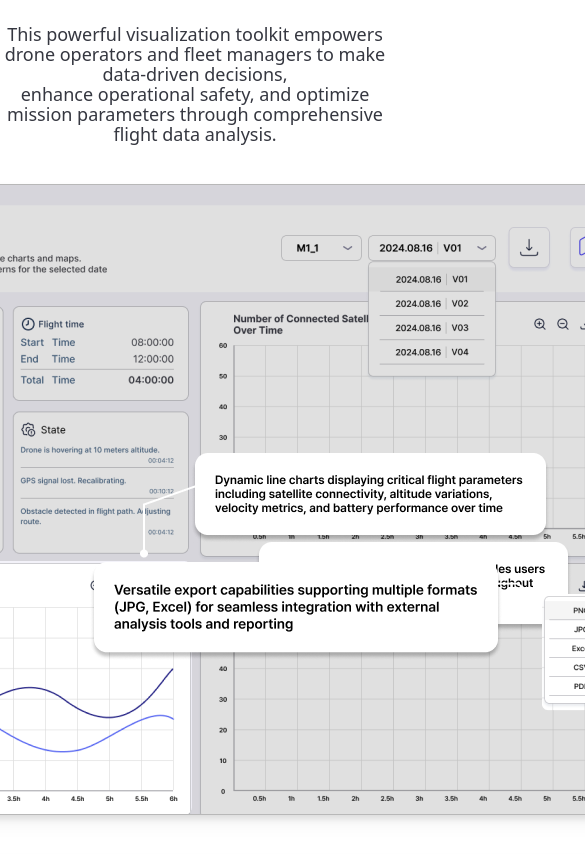
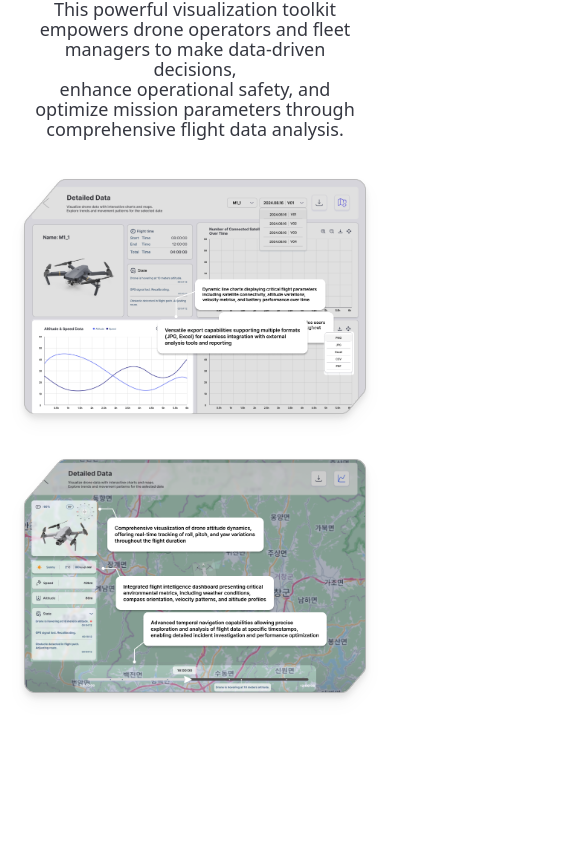
Before and after one commit to ormcamp-fe-3rd/drone-go, a React (Vite) app in the folder frontend/: page /introduce in a window 390 px wide. Shown: the part 1060-1914 px from the top of the page, 585 px wide, since content can reach past the window. Built offline with nearby package versions, Linux system fonts and the light colour scheme.

Commit message:
design: 반응형 적용

```diff
--- a/frontend/src/components/introduce/FunctionSection.tsx
+++ b/frontend/src/components/introduce/FunctionSection.tsx
@@ -10,7 +10,7 @@ export default function FunctionSection(){
       </div>
       {/* TODO: scroll effect 추가 */}
       {/* chart 기능 소개 */}
-      <div className="relative flex h-[631px] w-[920px] justify-center">
+      <div className="relative flex aspect-[10/7] w-full justify-center lg:w-[920px]">
         <img
           className="absolute drop-shadow-lg"
           src="/public/images/introduce/section01-chart-bg.png"
@@ -28,7 +28,7 @@ export default function FunctionSection(){
         />
       </div>
       {/* map 기능 소개 */}
-      <div className="relative flex h-[631px] w-[920px] justify-center">
+      <div className="relative flex aspect-[10/7] w-full justify-center lg:w-[920px]">
         <img
           className="absolute drop-shadow-lg"
           src="/public/images/introduce/section01-map-bg.png"
--- a/frontend/src/components/introduce/TeamSection.tsx
+++ b/frontend/src/components/introduce/TeamSection.tsx
@@ -9,7 +9,7 @@ export default function TeamSection(){
         Coming from diverse backgrounds, we come together as one, supporting
         each other and growing together.
       </div>
-      <div className="flex gap-14">
+      <div className="grid grid-cols-1 sm:grid-cols-2 lg:grid-cols-4 gap-14 ">
         <MemberCard
           img={"/public/images/introduce/section03-01.png"}
           name={"BanJaeYeong"}
--- a/frontend/src/routes/pages/IntroducePage.tsx
+++ b/frontend/src/routes/pages/IntroducePage.tsx
@@ -5,7 +5,7 @@ import WelcomeSection from "@/components/introduce/WelcomeSection";
 
 export default function IntroducePage(){
   return (
-      <div className="flex flex-col items-center gap-40 mt-32">
+      <div className="flex flex-col items-center gap-40 mt-32 mx-6">
         <WelcomeSection />
         <FunctionSection />
         <UsecaseSection />
```
